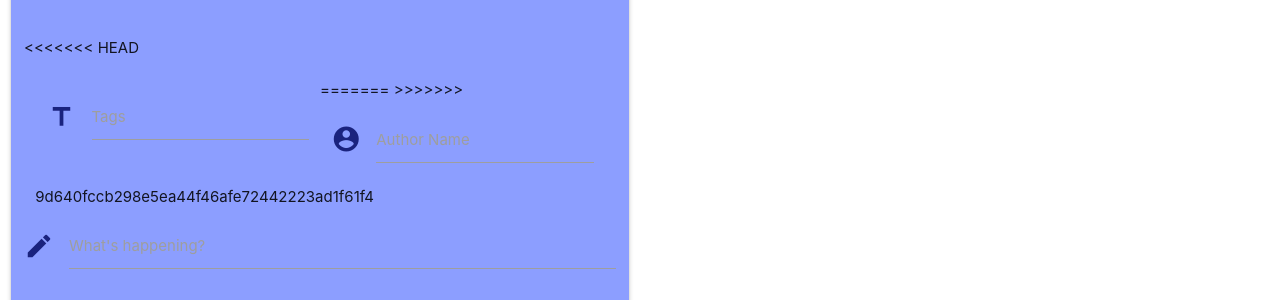
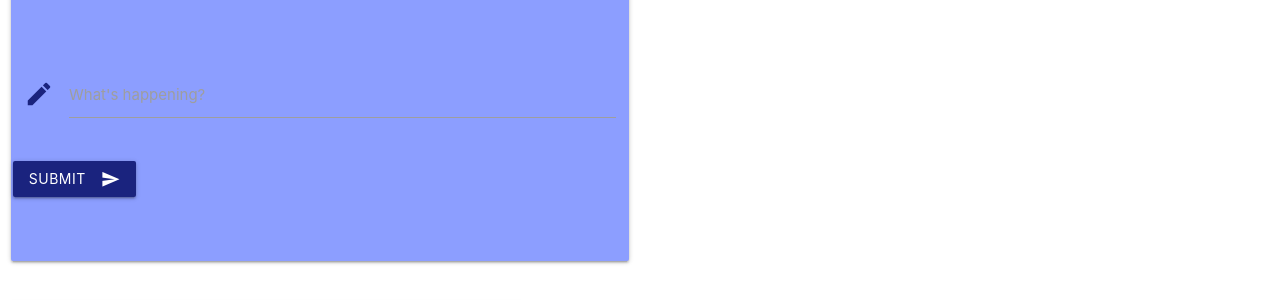
Before and after one commit to amirmrad/likileeks, a website: page static/index.html in a window 1280 px wide. Shown: the part 79-379 px from the top of the page. Drawn offline with nearby package versions, Linux system fonts and the light colour scheme; no server answers.

Commit message:
remove vonf

```diff
--- a/post.js
+++ b/post.js
@@ -32,11 +32,7 @@ const updateCred = (author, increase) => {
 router.get('/posts', (req, res) => {
   const username = req.query.username
   const p = req.query.page
-<<<<<<< HEAD
-  //const page = p ? p : 0
-=======
   // const page = p ? p : 0
->>>>>>> 9d640fccb298e5ea44f46afe72442223ad1f61f4
   const option = username ? {author: username} : {}
   con(dburl, (db) => {
     const postCol = db.collection('post')
--- a/static/index.html
+++ b/static/index.html
@@ -58,20 +58,7 @@
                   <div class="inputContainer">
                     <form class="col s12" id="post-form">
                       <div class="row">
-<<<<<<< HEAD
                       </div>
-=======
-                        <div id='title' class="input-field col s6">
-                            <i class="material-icons prefix" style="color:#1a237e;">title</i>
-                          <input id="tags" type="text" class="validate">
-                          <label for="tags">Tags</label>
-                        </div>
-                        <div class="input-field col s6">
-                            <i class="material-icons prefix" style="color:#1a237e;">account_circle</i>
-                            <input id="author" type="text" class="validate">
-                            <label for="author" data-error="Please enter author name">Author Name</label>
-                        </div>
->>>>>>> 9d640fccb298e5ea44f46afe72442223ad1f61f4
                       </div>
 
                       <!--new Row for the new description-->
@@ -116,18 +103,6 @@
                 </div>
               </div>
       </div>
-<<<<<<< HEAD
-
-=======
-      </div>
-    </div>
-
-
-
-
-
-       <!-- Compiled and minified JavaScript -->
->>>>>>> 9d640fccb298e5ea44f46afe72442223ad1f61f4
     <script src="https://cdnjs.cloudflare.com/ajax/libs/materialize/1.0.0/js/materialize.min.js"></script>
     <script src="mat.js"></script>
     <script src="index.js"></script>
--- a/static/index.js
+++ b/static/index.js
@@ -101,7 +101,7 @@ function makePost(tags, newDescription, newAuthor,id){
     description.innerHTML = newDescription;
 
     author.setAttribute('id', 'author');
-    author.setAttribute("href","http://localhost:3000/");
+    author.setAttribute("href",`http://localhost:3000/user.html?author=${newAuthor}`);
     author.innerHTML = newAuthor;
     btnHolder.setAttribute('class', 'btn');
 
```
